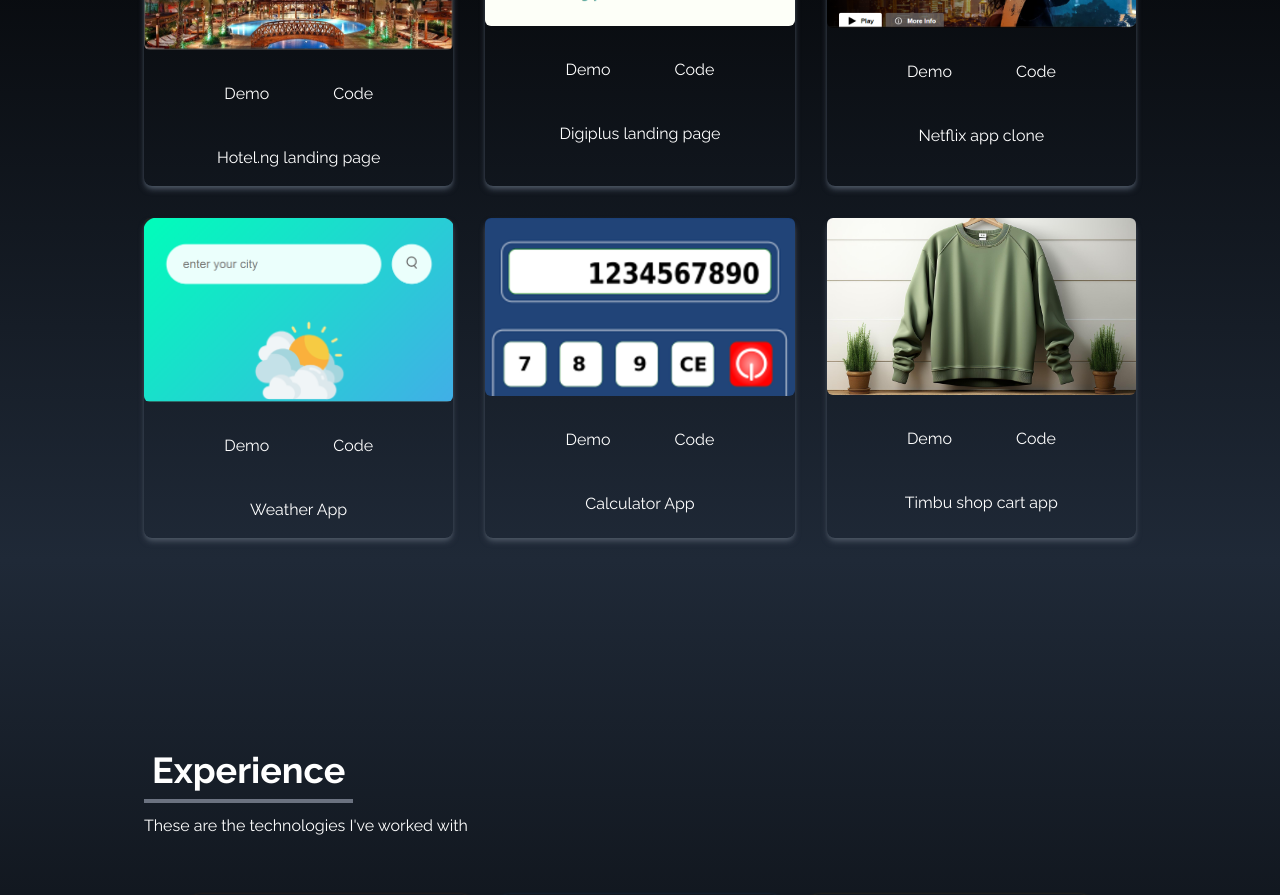
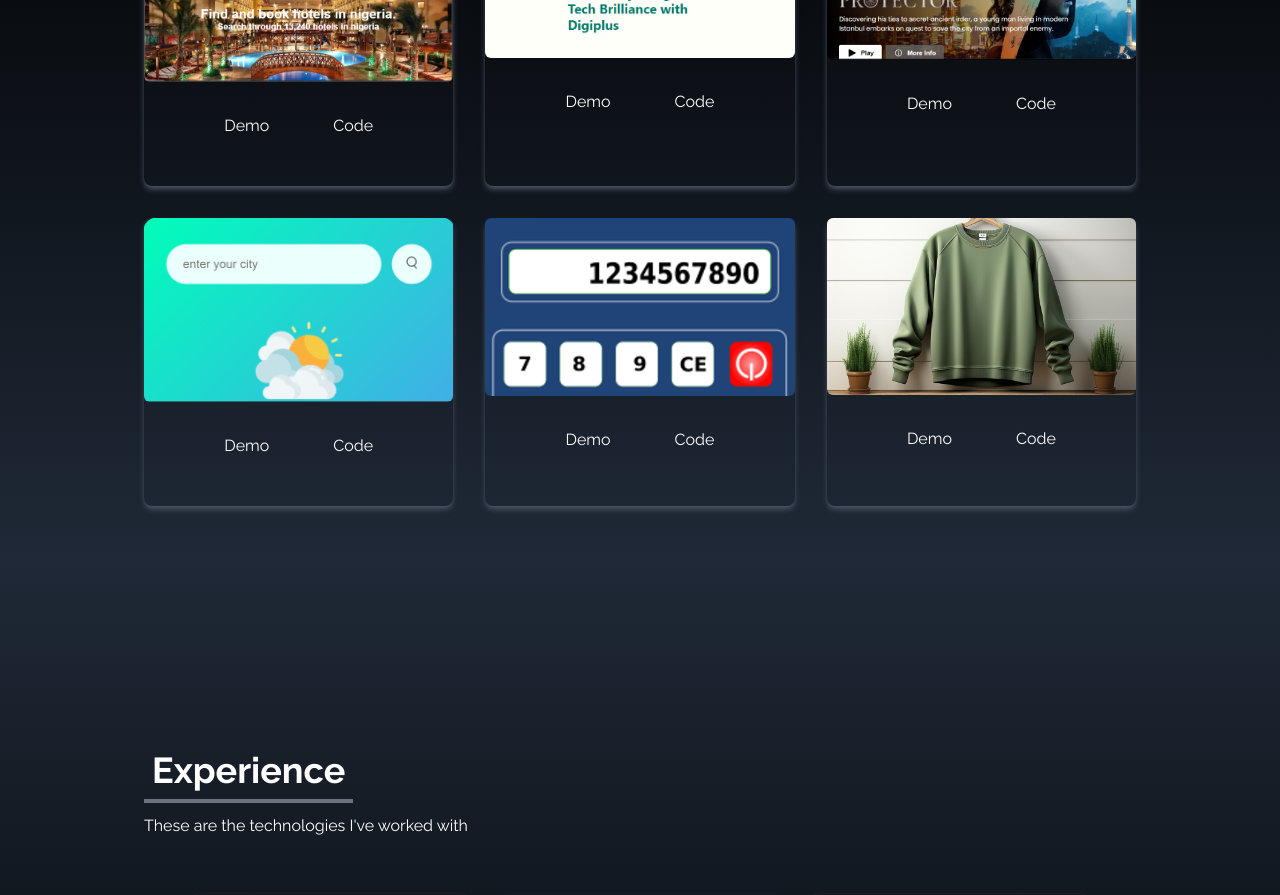
Before and after one commit to Israelite10/portfolio-Codsoft, a React app: page / in a window 1280 px wide. Shown: the part 1840-2735 px from the top of the page. Built offline with nearby package versions, Linux system fonts and the light colour scheme; the HTML template or start-up script is replaced by a standard one.

Commit message:
first commit

```diff
--- a/src/components/About.jsx
+++ b/src/components/About.jsx
@@ -4,7 +4,7 @@ const About = () => {
   return (
     <div
       name="about"
-      className="w-full h-screen pb-28 lg:pb-0 bg-gradient-to-b from-gray-800 to-black text-white"
+      className="w-full h-screen  bg-gradient-to-b from-gray-800 to-black text-white"
     >
       <div className="max-w-screen-lg p-4 mx-auto flex flex-col justify-center w-full h-full">
         <div className="pb-8 mt-8 sm:mt-12 md:mt-16">
--- a/src/components/Portfolio.jsx
+++ b/src/components/Portfolio.jsx
@@ -12,42 +12,36 @@ const portfolios = [
     src: pic1,
     demoLink: "https://hotel-ng-two.vercel.app",
     codeLink: "https://github.com/Israelite10/hotel.ng.git",
-    description: "Hotel.ng landing page",
   },
   {
     id: 2,
     src: pic2,
     demoLink: "https://group11-3rdproject-inkeeper.vercel.app",
     codeLink: "https://github.com/Israelite10/group11-3rdproject-inkeeper.git",
-    description: "Digiplus landing page",
   },
   {
     id: 3,
     src: pic3,
     demoLink: "https://streamflix-self.vercel.app",
     codeLink: "https://github.com/Adeola-oluwa/FWD-LSETF-Netclone.git",
-    description: "Netflix app clone",
   },
   {
     id: 4,
     src: pic4,
     demoLink: "https://weather-app-seven-mu-50.vercel.app",
     codeLink: "https://github.com/sarahannie/weather_app.git",
-    description: "Weather App",
   },
   {
     id: 5,
     src: pic5,
     demoLink: "https://calculator-codsoft-theta.vercel.app/",
     codeLink: "https://github.com/Israelite10/Calculator-Codsoft.git",
-    description: "Calculator App",
   },
   {
     id: 6,
     src: pic6,
     demoLink: "https://timbu-app-hng-stage2.vercel.app/",
     codeLink: "https://github.com/Israelite10/Timbu-app-Hng-stage2.git",
-    description: "Timbu shop cart app",
   },
 ];
 
@@ -74,11 +68,10 @@ const Portfolio = () => {
         </div>
 
         <div className="grid sm:grid-cols-2 md:grid-cols-3 gap-8 px-12 sm:px-0">
-          {portfolios.map(({ id, src, demoLink, codeLink, description }) => (
+          {portfolios.map(({ id, src, demoLink, codeLink }) => (
             <div key={id} className="shadow-md shadow-gray-600 rounded-lg">
               <img
                 src={src}
-                alt={description}
                 className="rounded-md duration-200 hover:scale-105"
               />
               <div className="flex flex-col items-center justify-center p-4">
@@ -96,7 +89,6 @@ const Portfolio = () => {
                     Code
                   </button>
                 </div>
-                <p className="text-center mt-2">{description}</p>
               </div>
             </div>
           ))}
```
